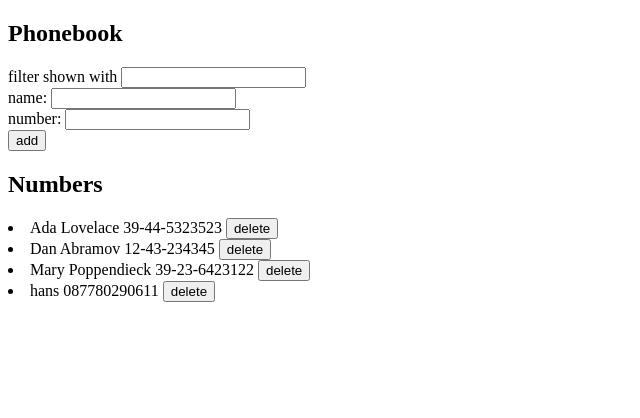
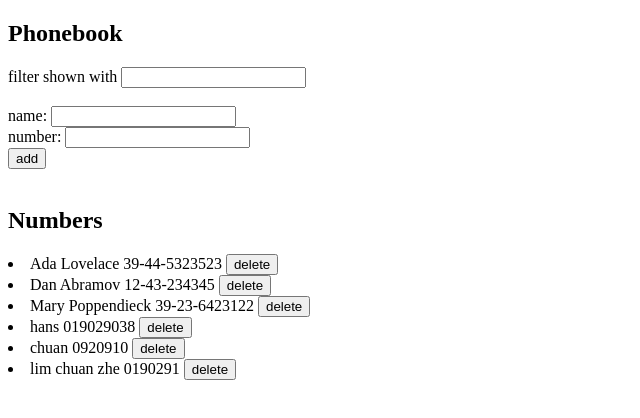
Before and after one commit to ExistCode/fullstackopen-exercise, a React (Vite) app in the folder part2/phonebook/: page / in a window 1280 px wide. Shown: the top 418 px of the page, without its empty margins (0-640 px from the left). Built offline with nearby package versions, Linux system fonts and the light colour scheme; data requests are answered from the project's data file.

Commit message:
exercise 2.15

```diff
--- a/part2/phonebook/src/App.jsx
+++ b/part2/phonebook/src/App.jsx
@@ -11,13 +11,13 @@ const App = () => {
 
   // Fetching data from json-server
   useEffect(() => {
-    personController.getAllPersons().then((response) => {
-      setPersons(response.data);
-      setFilteredPerson(response.data);
+    personController.getAllPersons().then((person) => {
+      setPersons(person);
+      setFilteredPerson(person);
     });
   }, []);
-  console.log("rendered", persons.length, "persons");
-  console.log(persons);
+  // console.log("rendered", persons.length, "persons");
+  // console.log(persons);
 
   // Handling and setting the hooks
   const handleNewName = (event) => {
@@ -66,24 +66,49 @@ const App = () => {
 
   const submitPersons = (event) => {
     event.preventDefault();
-    const duplicateIndex = persons.findIndex((person) => {
-      return person.name === newName || person.number === newNumber; // Combine conditions
-    });
-    const personObject = {
-      name: newName,
-      number: newNumber,
-    };
+    const person = persons.filter((person) => person.name === newName);
+
+    const personToAdd = person[0];
+    const updatedPerson = { ...personToAdd, number: newNumber };
+
     if (newName !== "" && newNumber !== "") {
-      if (duplicateIndex !== -1) {
-        window.alert(`${newName} or ${newNumber} already exists`);
-        setNewName("");
+      if (person.length !== 0) {
+        if (
+          window.confirm(
+            `${personToAdd.name} already exists on the phonebook. You want to update the phone number?`
+          )
+        ) {
+          personController
+            .updatePerson(updatedPerson.id, updatedPerson)
+            .then((personToAdd) => {
+              console.log(`${personToAdd.name} updated)`);
+              window.alert(`${personToAdd.name} is already updated`);
+              setFilteredPerson(
+                persons.map((updatedPerson) =>
+                  updatedPerson.id !== personToAdd.id
+                    ? updatedPerson
+                    : personToAdd
+                )
+              );
+              setNewName("");
+              setNewNumber("");
+              setPersons(filteredPerson);
+            });
+        }
       } else {
-        personController.createNewPerson(personObject).then((response) => {
-          console.log(response);
-          setPersons(persons.concat(response.data));
-          setFilteredPerson(filteredPerson.concat(response.data));
+        const personToAdd = {
+          name: newName,
+          number: newNumber,
+        };
+        console.log(personToAdd);
+        personController.createNewPerson(personToAdd).then((person) => {
+          console.log(person.name);
+          setFilteredPerson(persons.concat(person));
+          setPersons(filteredPerson);
+          console.log(person);
           setNewName("");
           setNewNumber("");
+          window.alert(`${person.name} successfully added`);
         });
       }
     } else {
@@ -95,6 +120,7 @@ const App = () => {
     <div>
       <h2>Phonebook</h2>
       <Filter onChange={filterBySearch} />
+      <br />
       <AddPersonForm
         onSubmit={submitPersons}
         newName={newName}
@@ -102,6 +128,7 @@ const App = () => {
         newNumber={newNumber}
         handleNewNumber={handleNewNumber}
       />
+      <br />
       <h2>Numbers</h2>
 
       {filteredPerson.map((person) => {
--- a/part2/phonebook/src/services/db.json
+++ b/part2/phonebook/src/services/db.json
@@ -18,7 +18,17 @@
     {
       "id": "c162",
       "name": "hans",
-      "number": "087780290611"
+      "number": "019029038"
+    },
+    {
+      "id": "cb6e",
+      "name": "chuan",
+      "number": "0920910"
+    },
+    {
+      "id": "2b5e",
+      "name": "lim chuan zhe",
+      "number": "0190291"
     }
   ]
 }
--- a/part2/phonebook/src/services/personController.js
+++ b/part2/phonebook/src/services/personController.js
@@ -3,25 +3,24 @@ const baseUrl = "http://localhost:3001/persons";
 
 const getAllPersons = () => {
   const request = axios.get(baseUrl);
-
-  return request;
+  return request.then((response) => response.data);
 };
 
 const createNewPerson = (person) => {
   const request = axios.post(baseUrl, person);
-  return request;
+  return request.then((response) => response.data);
   // return request.then((response) => response.data);
 };
 
 const updatePerson = (id, newPerson) => {
   const request = axios.put(`${baseUrl}/${id}`, newPerson);
-  return request;
+  return request.then((response) => response.data);
   // return request.then((response) => response.data);
 };
 
 const removePerson = (id) => {
   const request = axios.delete(`${baseUrl}/${id}`);
-  return request;
+  return request.then((response) => response.data);
   // return request.then((response) => response.data);
 };
 
```
